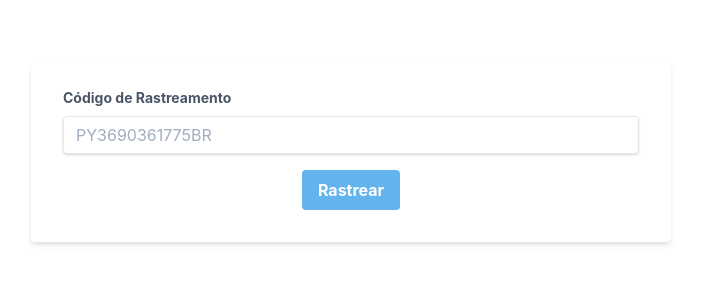
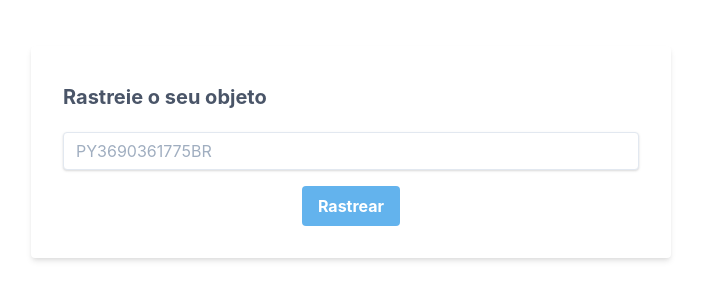
Before and after one commit to Nowaa/correios-app, a React (Create React App) app: page / in a window 1280 px wide. Shown: the part 240-540 px from the top of the page, without its empty margins (289-990 px from the left). Built offline with nearby package versions, Linux system fonts and the light colour scheme.

Commit message:
Add Toast warning for when tracking number field is empty

```diff
--- a/src/pages/Home.js
+++ b/src/pages/Home.js
@@ -1,5 +1,6 @@
 import React, { useState } from "react";
 import { useHistory } from "react-router-dom";
+import { toast } from "react-toastify";
 
 export default function Home() {
   const [value, setValue] = useState("");
@@ -8,22 +9,29 @@ export default function Home() {
   async function handleTrackNumber(e) {
     e.preventDefault();
 
-    history.push("/tracker/" + value);
+    if (!value.length) {
+      toast.warn("Informe um código", {
+        position: toast.POSITION.TOP_CENTER,
+      });
+      return;
+    }
+
+    history.push("/tracker/" + value.trim());
   }
 
   return (
     <div class="flex min-h-screen items-center justify-center">
       <div class="w-1/2">
         <form
-          class="bg-white shadow-md rounded px-8 pt-6 pb-8 mb-4 "
+          class="bg-white  shadow-md rounded px-8 pt-6 pb-8 mb-4 "
           onSubmit={handleTrackNumber}
         >
-          <div class="mb-4 ">
+          <div class="mb-4">
             <label
-              class="block text-gray-700 text-sm font-bold mb-2"
+              class="block text-gray-700 text-xl font-bold mb-2 py-3"
               for="trackingnumber"
             >
-              Código de Rastreamento
+              Rastreie o seu objeto
             </label>
             <input
               class="shadow appearance-none border rounded w-full py-2 px-3 text-gray-700 leading-tight focus:outline-none focus:shadow-outline"
```
